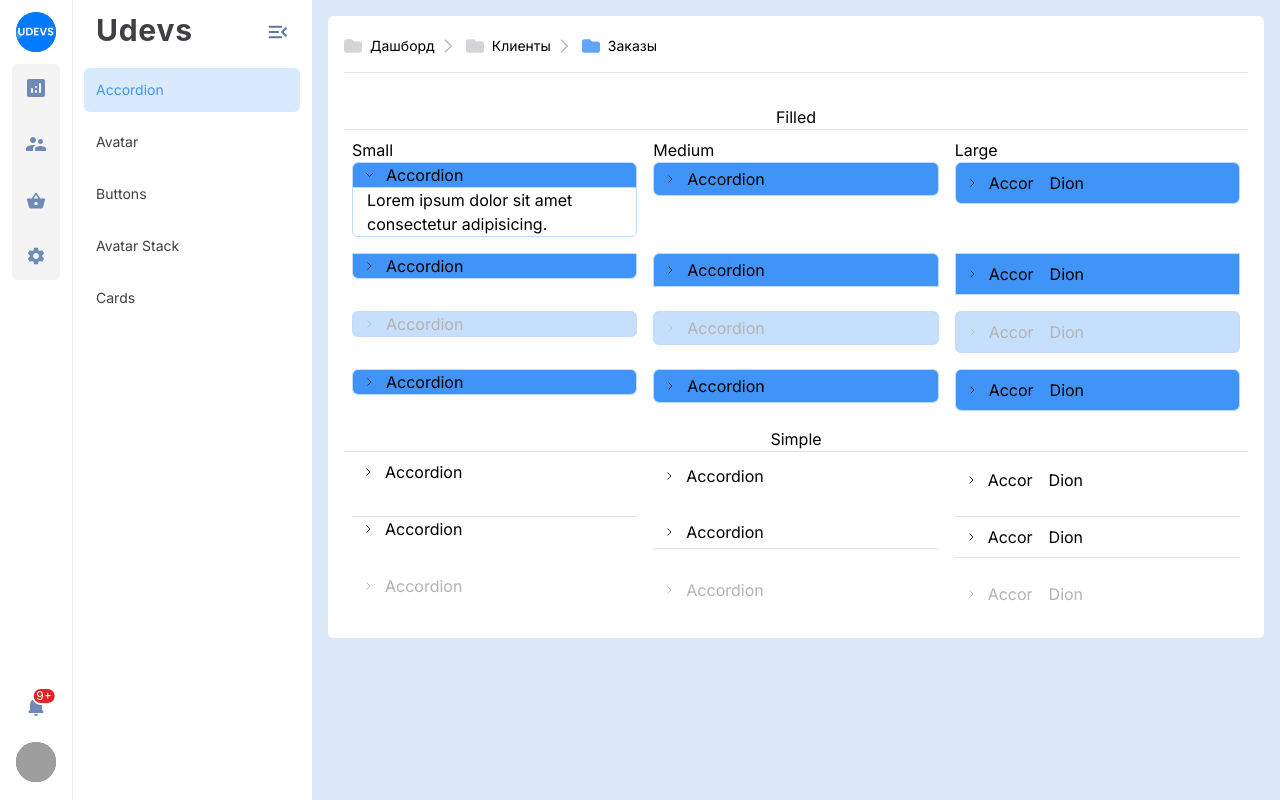
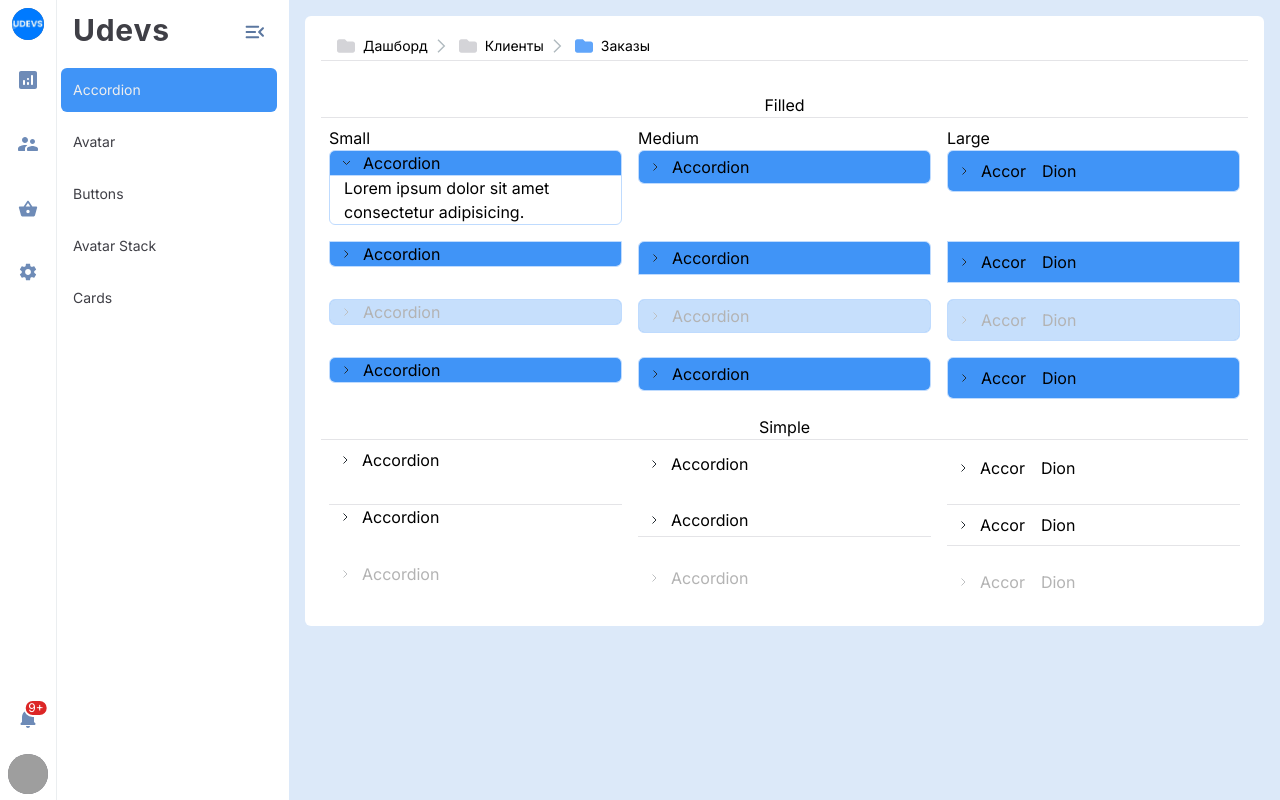
Before and after one commit to SAIDAKBAR123/udevs_admin, a React (Create React App) app: page /home/dashboard/accordion in a window 1280 px wide. Built offline with nearby package versions, Linux system fonts and the light colour scheme; grey boxes are pictures that could not be loaded.

Commit message:
modified taging

```diff
--- a/src/components/Breadcrumb/index.jsx
+++ b/src/components/Breadcrumb/index.jsx
@@ -1,3 +1,5 @@
+import { useHistory } from "react-router-dom"
+
 const Bread = (rest) => <svg {...rest} width="18" height="14" viewBox="0 0 16 12" fill="none" xmlns="http://www.w3.org/2000/svg">
     <path d="M0 2C0 1.46957 0.210714 0.960859 0.585786 0.585786C0.960859 0.210714 1.46957 0 2 0H7L9 2H14C14.5304 2 15.0391 2.21071 15.4142 2.58579C15.7893 2.96086 16 3.46957 16 4V10C16 10.5304 15.7893 11.0391 15.4142 11.4142C15.0391 11.7893 14.5304 12 14 12H2C1.46957 12 0.960859 11.7893 0.585786 11.4142C0.210714 11.0391 0 10.5304 0 10V2Z"/>
 </svg>
@@ -6,17 +8,23 @@ const arrow = <svg width="11" height="14" viewBox="0 0 7 10" fill="none" xmlns="
 </svg>
 
 
-export default function App({ items = [] }) {
+export default function App({ routes = [] }) {
+    const history = useHistory()
+
     return (
-        <div className="flex pb-3">
+        <div className="flex pl-4">
             {
-                items.map((el, i) => <div key={Math.random()} className="flex items-center text-sm">
+                routes.map((el, i) => <div key={Math.random()} className="flex items-center text-sm">
                     <div
                         key={Math.random()}
                         className="flex justify-start rounded items-center w-22 py-1">
-                        <span className="pr-1">{ items.length !== i + 1 ? <Bread className="fill-current text-gray-300"/> : <Bread className="fill-current text-blue-400"/>}</span>
-                        <span className={`${items.length !== i+1 ? 'cursor-pointer' : ''} px-1`}>{el.title}</span>
-                        { items.length !== i + 1 ? <div className="mr-3 ml-1">{arrow}</div> : '' }
+                        <span className="pr-1">{ routes.length !== i + 1 ? <Bread className="fill-current text-gray-300"/> : <Bread className="fill-current text-blue-400"/>}</span>
+                        {routes.length !== i+1
+                            ? <span className='cursor-pointer px-1' onClick={() => el.link ? history.push(el.route) : {}}>{el.title}</span>
+                            : <span className='px-1'>{el.title}</span>
+                        }
+                        {/* <span className={`${routes.length !== i+1 ? 'cursor-pointer' : ''} px-1`}>{el.title}</span> */}
+                        { routes.length !== i + 1 ? <div className="mr-3 ml-1">{arrow}</div> : '' }
                     </div>
                 </div>
                 )
--- a/src/components/Buttons/index.jsx
+++ b/src/components/Buttons/index.jsx
@@ -53,7 +53,7 @@ export default function Button (props) {
             case 'filled':
                 return { color: color + ' iconColor-filled hover:bg-secondary' }
             case 'outlined':
-                return { color: color + ' bg-white iconColor-outlined text-gray-900  border hover:bg-secondary' }
+                return { color: color + ' bg-white iconColor-outlined text-gray-900  border hover:bg-background_2' }
             case 'text':
                 return { color: ' bg-transparent iconColor-text ' + color }
 
--- a/src/components/Dropdown/index.jsx
+++ b/src/components/Dropdown/index.jsx
@@ -3,10 +3,7 @@ import { withStyles } from '@material-ui/core/styles';
 import Menu from '@material-ui/core/Menu';
 import Button from '../Buttons/index'
 import { searchIcon } from '../Header/Header.jsx'
-import List from '@material-ui/core/List';
-import ListItem from '@material-ui/core/ListItem';
 import Input from '../Input/index'
-import ListItemText from '@material-ui/core/ListItemText';
 
 const plusIcon = <svg width="12" height="12" viewBox="0 0 12 12" fill="none" xmlns="http://www.w3.org/2000/svg">
     <path d="M11.0003 6.83335H6.83366V11C6.83366 11.4584 6.45866 11.8334 6.00033 11.8334C5.54199 11.8334 5.16699 11.4584 5.16699 11V6.83335H1.00033C0.541992 6.83335 0.166992 6.45835 0.166992 6.00002C0.166992 5.54169 0.541992 5.16669 1.00033 5.16669H5.16699V1.00002C5.16699 0.541687 5.54199 0.166687 6.00033 0.166687C6.45866 0.166687 6.83366 0.541687 6.83366 1.00002V5.16669H11.0003C11.4587 5.16669 11.8337 5.54169 11.8337 6.00002C11.8337 6.45835 11.4587 6.83335 11.0003 6.83335Z" fill="white" />
--- a/src/components/Sidebar/index.jsx
+++ b/src/components/Sidebar/index.jsx
@@ -83,7 +83,7 @@ export default function App() {
                 {items.map(el => (
                     <li key={el.title}>
                         <NavLink activeClassName='is-active' onClick={() => linkTo(el)} to={el.path}>
-                            <span className={`spanITem flex items-center space-x-3 text-gray-700 p-3 hover:text-white rounded-md font-medium hover:bg-secondary focus:shadow-outline`}>
+                            <span className={`spanITem flex items-center space-x-3 text-gray-700 p-3 hover:text-black rounded-md font-medium hover:bg-background_2 focus:shadow-outline`}>
                                 <span>{el.title}</span>
                             </span>
                         </NavLink>
@@ -95,17 +95,17 @@ export default function App() {
 
     return (
         <div className="flex h-screen h-full" style={{ height: '100%' }}>
-            <div className="font-body flex flex-col fixed top-0 bottom-0 left-0 justify-between bg-white p-3" style={{ borderRight: '1px solid rgba(229, 233, 235, 0.75)' }}>
+            <div className="font-body flex flex-col items-center fixed top-0 bottom-0 left-0 justify-between bg-white" style={{ borderRight: '1px solid rgba(229, 233, 235, 0.75)' }}>
                 <div>
-                    <ul className="px-auto mb-3 flex" onClick={toggleSidebar}>
-                        <Avatar size={40} src={config.project.logo} alt="asdasd" className="mx-auto" />
+                    <ul className="px-auto mb-3 mt-2 flex" onClick={toggleSidebar}>
+                        <Avatar size={32} src={config.project.logo} alt="asdasd" className="mx-auto" />
                     </ul>
-                    <ul className="space-y-2 text-sm dashboard_list items-center bg-gray-100 rounded-md">
+                    <ul className="space-y-2 w-full text-sm items-center">
                         {
                             menu.map(el => <li key={el.title}>
                                 <NavLink exact={true} activeClassName='is-active-sidebar' onClick={() => linkTo(el)} to={el.path}>
                                     <BootstrapTooltip title={el.title}>
-                                        <span className={`active-sidebar w-12 h-12 flex items-center justify-center space-x-2 text-gray-700 p-3 rounded-md`}>
+                                        <span className={`active-sidebar w-14 h-14 flex items-center justify-center space-x-2 text-gray-700 p-0 rounded-md`}>
                                             <span className="text-gray-600 flex items-center">
                                                 {el.icon}
                                             </span>
@@ -139,7 +139,7 @@ export default function App() {
             </div>
             <div className={`h-screen sidebar bg-white w-60 ${visible ? 'p-3' : 'inset-0 transform -translate-x-4 overflow-hidden'}`} style={{
                 height: '100%',
-                marginLeft: 72,
+                marginLeft: 49,
                 transition: 'all 0.3s',
                 width: visible ? '' : '0px',
                 opacity: visible ? '1' : '0'
--- a/src/components/Sidebar/index.scss
+++ b/src/components/Sidebar/index.scss
@@ -3,19 +3,23 @@
 	transition: transform 0.5s;
 }
 .is-active .spanITem {
-background: rgba(64, 148, 247, 0.2);
-color: rgba(64, 148, 247, 1);
+background: var(--color-primary);
+color: var(--color-secondary);
 font-weight: 500;
 // transition: all .1s;
 
 }
-
+.is-active-sidebar {
+    width: 100%;
+}
 .is-active-sidebar svg path{
-    fill: rgb(247, 247, 247)
+    fill: var(--color-primary);
 }
 
 .is-active-sidebar .active-sidebar{
-    background: var(--color-primary);
+    // background: var(--color-primary);
+    border-right: 3px solid var(--color-primary);;
+    border-radius: 0px;
 }
 
 .is-active-profile {
--- a/src/components/Tab/TabBody.jsx
+++ b/src/components/Tab/TabBody.jsx
@@ -104,7 +104,7 @@ export default function FullWidthTabs() {
           <DataTable />
         </TabPanel>
         <TabPanel value={value}  style={{ height: '76vh' }} index={1} dir={theme.direction}>
-          <DataTable />
+          vsdd
         </TabPanel>
         <TabPanel value={value}  style={{ height: '76vh' }} index={2} dir={theme.direction}>
           <DataTable />
--- a/src/components/Template/index.jsx
+++ b/src/components/Template/index.jsx
@@ -3,7 +3,7 @@ export default function App(props) {
     return (
         <div className="white w-full p-4 font-body">
             <div className="font-body bg-white p-4 rounded-md">
-                <div><BreadCrumb items={props.directory ? props.directory : [{ title: 'Дашборд' }, { title: 'Клиенты' }, { title: 'Заказы' }]} /></div>
+                <div><BreadCrumb routes={props.directory ? props.directory : [{ title: 'Дашборд' }, { title: 'Клиенты' }, { title: 'Заказы' }]} /></div>
                 <hr></hr>
                 <div className="py-4 font-semibold text-xl rounded bg-white">{props.header}</div>
                 <div className="">{props.children}</div>
--- a/src/index.css
+++ b/src/index.css
@@ -1,6 +1,6 @@
 :root {
   --color-primary: #4094F7;
-  --color-secondary: #ecc94b;
+  --color-secondary: #eeeeee;
 }
 
 @tailwind base;
--- a/src/views/dashboard/index.jsx
+++ b/src/views/dashboard/index.jsx
@@ -57,7 +57,7 @@ export default function App() {
                 </div>
             </div>
             <div className="flex gap-x-5">
-                    <div className="w-1/8 flex flex-col bg-white flex h-42 justify-start rounded-md p-8">
+                    <div className="w-4/12 flex flex-col bg-white flex h-42 justify-start rounded-md p-8">
                         <span>Total orders this month</span>
                         <span className="text-4xl font-bold pt-3">1,850</span>
                         <div>
@@ -72,7 +72,7 @@ export default function App() {
                             </svg>
                         </div>
                     </div>
-                    <div className="w-3/8 flex items-center bg-white space-x-4 flex h-42 justify-center rounded-md p-8">
+                    <div className="w-4/12 flex items-center bg-white space-x-4 flex h-42 justify-center rounded-md p-8">
                     <svg width="161" height="160" viewBox="0 0 161 160" fill="none" xmlns="http://www.w3.org/2000/svg">
                         <path d="M160.75 80C160.75 124.183 124.933 160 80.75 160C36.5672 160 0.75 124.183 0.75 80C0.75 35.8172 36.5672 0 80.75 0C124.933 0 160.75 35.8172 160.75 80ZM20.75 80C20.75 113.137 47.6129 140 80.75 140C113.887 140 140.75 113.137 140.75 80C140.75 46.8629 113.887 20 80.75 20C47.6129 20 20.75 46.8629 20.75 80Z" fill="#1AC19D" fill-opacity="0.1"/>
                         <path d="M150.5 80C156.023 80 160.564 84.4944 159.876 89.9742C158.463 101.218 154.672 112.073 148.711 121.8C141.002 134.38 129.965 144.582 116.819 151.281C103.674 157.979 88.9316 160.911 74.2233 159.753C59.515 158.596 45.4133 153.393 33.4772 144.721C21.5411 136.049 12.2357 124.245 6.58965 110.615C0.943614 96.984 -0.823067 82.0574 1.48493 67.4853C3.79292 52.9131 10.0857 39.2631 19.6675 28.0442C27.0764 19.3694 36.2287 12.4095 46.4855 7.59131C51.4842 5.2431 57.1621 8.17352 58.8688 13.4261C60.5754 18.6786 57.6457 24.2489 52.7491 26.8033C45.9621 30.3439 39.8871 35.1654 34.8756 41.0331C27.6893 49.4473 22.9697 59.6849 21.2387 70.614C19.5077 81.5431 20.8327 92.738 25.0672 102.961C29.3018 113.184 36.2808 122.037 45.2329 128.541C54.1849 135.045 64.7612 138.947 75.7925 139.815C86.8237 140.683 97.8801 138.484 107.739 133.46C117.599 128.437 125.877 120.785 131.658 111.35C135.69 104.77 138.399 97.5029 139.669 89.9539C140.585 84.5076 144.977 80 150.5 80Z" fill="#1AC19D"/>
@@ -83,7 +83,7 @@ export default function App() {
                         <span className="text-5xl font-bold" style={{ color: '#1AC19D' }}>75%</span>
                     </span>
                     </div>
-                    <div className="w-3/8 flex items-center bg-white space-x-4 flex h-42 justify-center rounded-md p-8">
+                    <div className="w-4/12 flex items-center bg-white space-x-4 flex h-42 justify-center rounded-md p-8">
                     <svg width="161" height="160" viewBox="0 0 161 160" fill="none" xmlns="http://www.w3.org/2000/svg">
                         <path d="M160.75 80C160.75 124.183 124.933 160 80.75 160C36.5672 160 0.75 124.183 0.75 80C0.75 35.8172 36.5672 0 80.75 0C124.933 0 160.75 35.8172 160.75 80ZM20.75 80C20.75 113.137 47.6129 140 80.75 140C113.887 140 140.75 113.137 140.75 80C140.75 46.8629 113.887 20 80.75 20C47.6129 20 20.75 46.8629 20.75 80Z" fill="#A23FEE" fill-opacity="0.1"/>
                         <path d="M45.5 140.622C42.7386 145.405 36.5754 147.091 32.1741 143.754C21.464 135.636 12.9262 124.914 7.41636 112.539C0.544818 97.1052 -1.26434 79.8922 2.24819 63.3671C5.76072 46.8419 14.4146 31.8529 26.9695 20.5484C37.0365 11.4841 49.1972 5.16177 62.2833 2.10157C67.661 0.84398 72.6057 4.89088 73.183 10.3835C73.7603 15.8761 69.7364 20.7155 64.4157 22.196C55.5241 24.6702 47.2776 29.1756 40.3522 35.4113C30.9359 43.8897 24.4455 55.1314 21.8111 67.5253C19.1767 79.9192 20.5336 92.8289 25.6873 104.404C29.4777 112.918 35.1788 120.388 42.2953 126.265C46.5538 129.781 48.2614 135.839 45.5 140.622Z" fill="#A23FEE"/>
--- a/src/views/profiles/index.jsx
+++ b/src/views/profiles/index.jsx
@@ -1,6 +1,8 @@
-
+import Wrapper from '../../components/Template/index'
 export default function App () {
     return (
-        <h2>hello profile</h2>
+        <Wrapper header={'Уведомление'} directory={[ {title: 'Уведомление'} ]}>
+            <h2>hello profile</h2>
+        </Wrapper>
     )
 }
```
